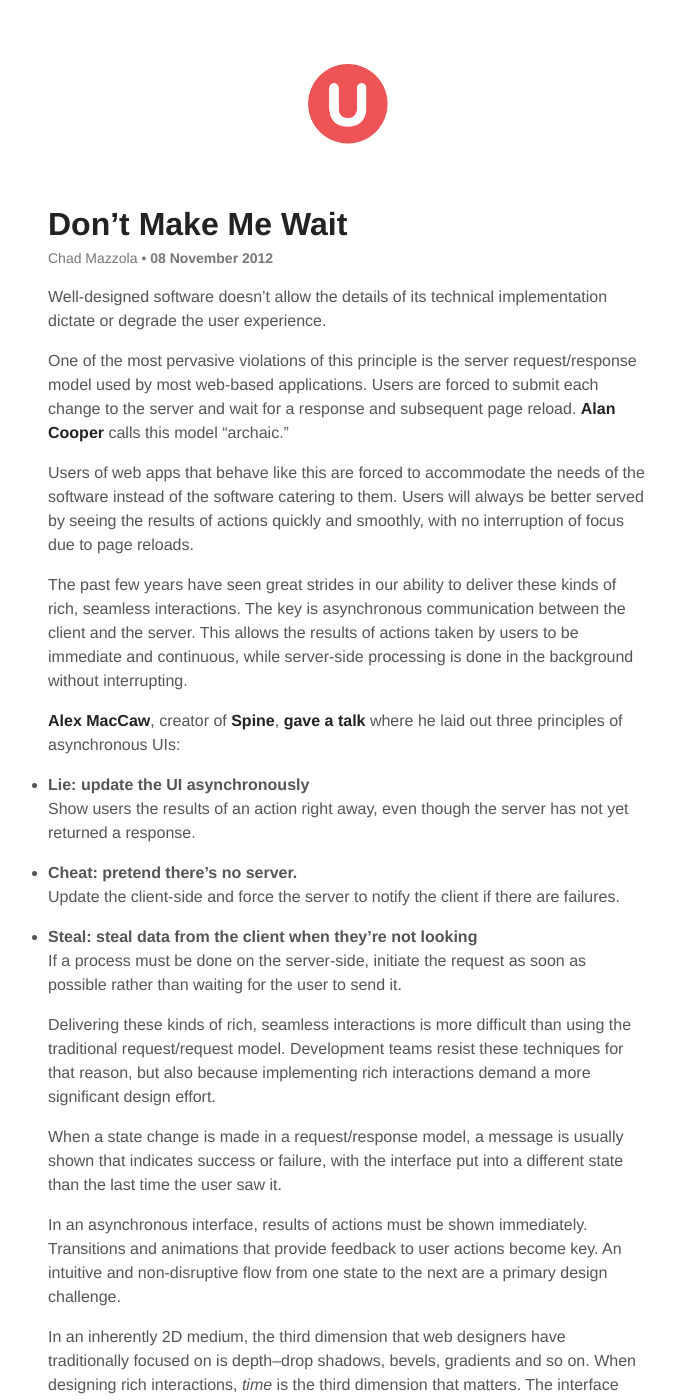
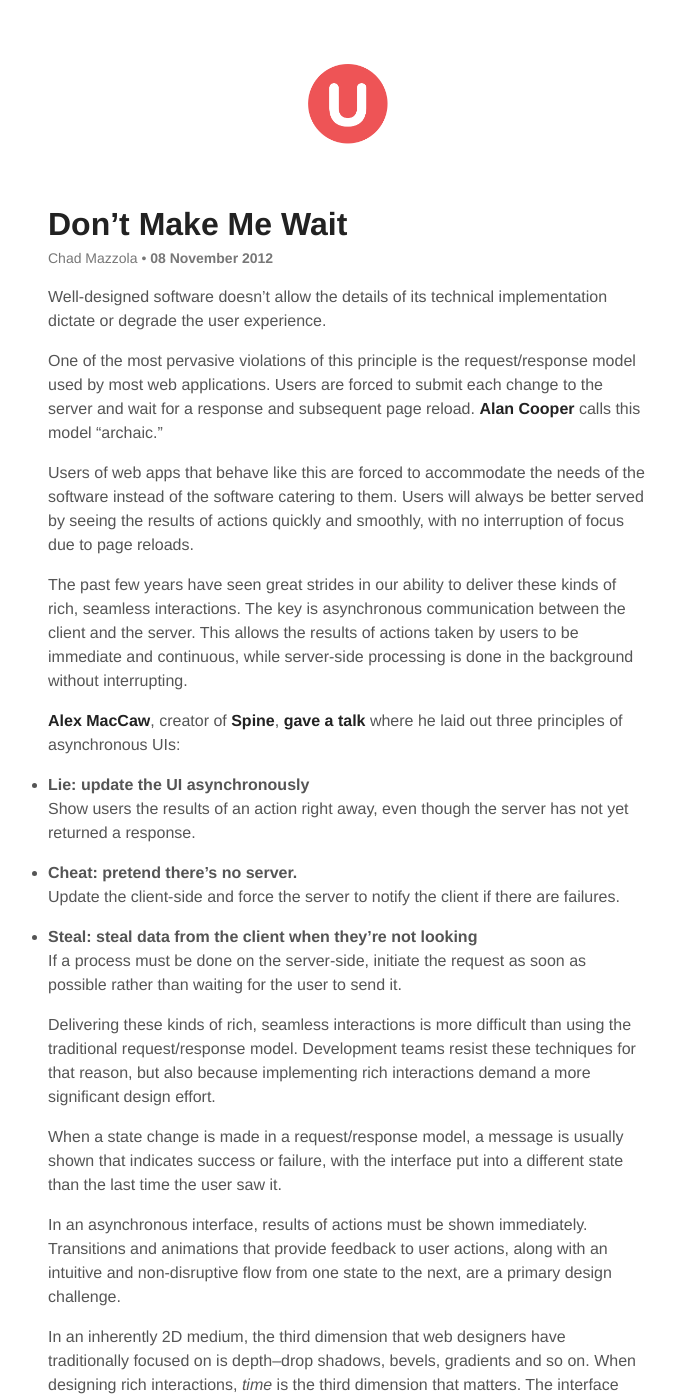
Before and after one commit to ehmorris/unicornmeet, a Jekyll site: the page built from _posts/2012-11-08-asynchronous.md, in a window 1280 px wide and 1400 px high. Shown: the whole window, without its empty margins (292-967 px from the left). Built offline with Jekyll 4.4.1, drawn with Linux system fonts in a browser that asks for light colours; Markdown is read by kramdown in place of the engine named in the settings; comment, search, counter and statistics services are not loaded.

Commit message:
Edits to post.

```diff
--- a/_posts/2012-11-08-asynchronous.md
+++ b/_posts/2012-11-08-asynchronous.md
@@ -7,7 +7,7 @@
 
 Well-designed software doesn't allow the details of its technical implementation dictate or degrade the user experience.
 
-One of the most pervasive violations of this principle is the server request/response model used by most web-based applications. Users are forced to submit each change to the server and wait for a response and subsequent page reload. [Alan Cooper](http://en.wikipedia.org/wiki/Alan_Cooper) calls this model "archaic."
+One of the most pervasive violations of this principle is the request/response model used by most web applications. Users are forced to submit each change to the server and wait for a response and subsequent page reload. [Alan Cooper](http://en.wikipedia.org/wiki/Alan_Cooper) calls this model "archaic."
 
 Users of web apps that behave like this are forced to accommodate the needs of the software instead of the software catering to them. Users will always be better served by seeing the results of actions quickly and smoothly, with no interruption of focus due to page reloads.
 
@@ -32,11 +32,11 @@
   </li>
 </ul>
 
-Delivering these kinds of rich, seamless interactions is more difficult than using the traditional request/request model. Development teams resist these techniques for that reason, but also because implementing rich interactions demand a more significant design effort.
+Delivering these kinds of rich, seamless interactions is more difficult than using the traditional request/response model. Development teams resist these techniques for that reason, but also because implementing rich interactions demand a more significant design effort.
 
 When a state change is made in a request/response model, a message is usually shown that indicates success or failure, with the interface put into a different state than the last time the user saw it.
 
-In an asynchronous interface, results of actions must be shown immediately. Transitions and animations that provide feedback to user actions become key. An intuitive and non-disruptive flow from one state to the next are a primary design challenge.
+In an asynchronous interface, results of actions must be shown immediately. Transitions and animations that provide feedback to user actions, along with an intuitive and non-disruptive flow from one state to the next, are a primary design challenge.
 
 In an inherently 2D medium, the third dimension that web designers have traditionally focused on is depth--drop shadows, bevels, gradients and so on. When designing rich interactions, _time_ is the third dimension that matters. The interface must respond quickly and smoothly to user behavior in real-time. The priority is well-designed interaction, not the presentation of static pictures. Interaction over interface.
 
```
